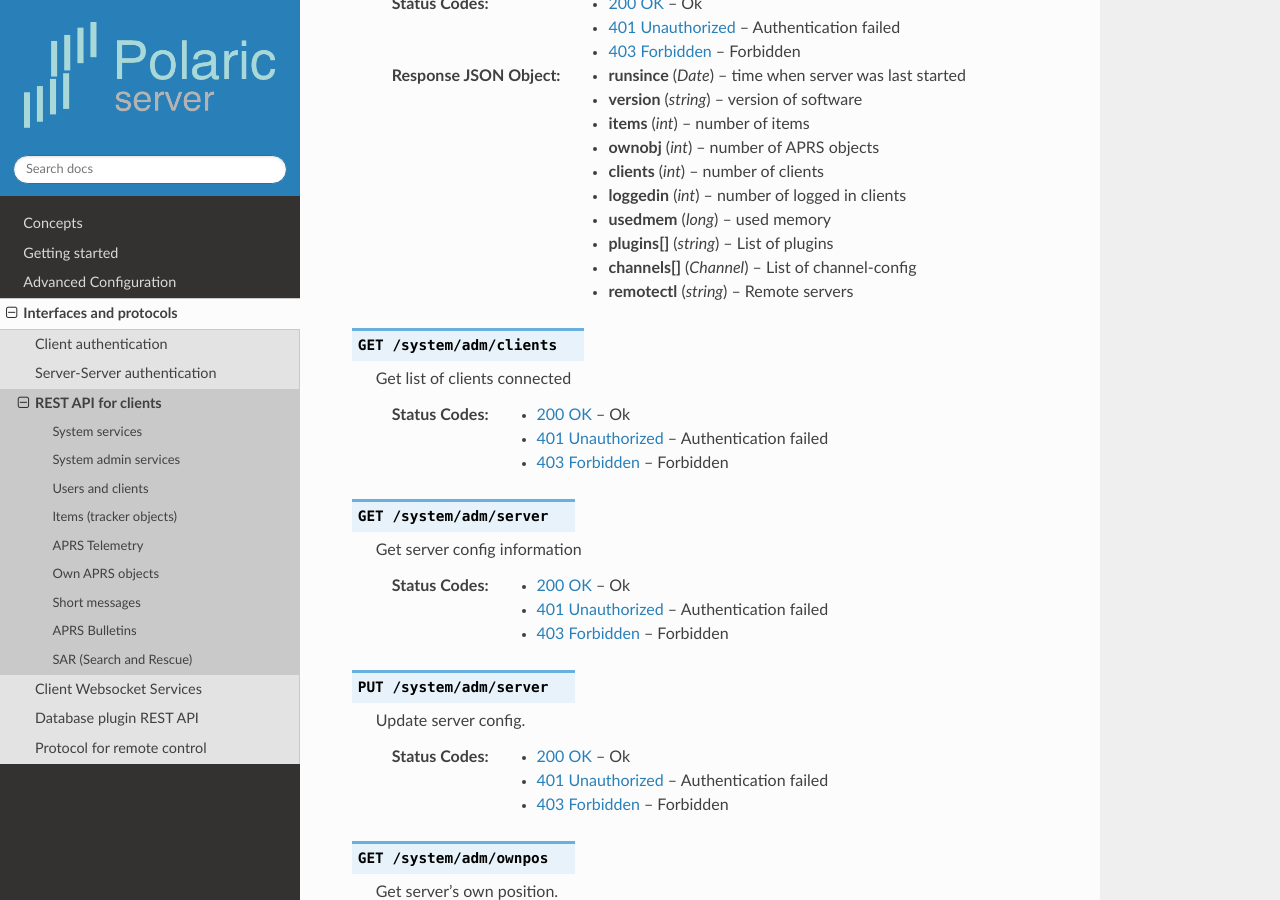
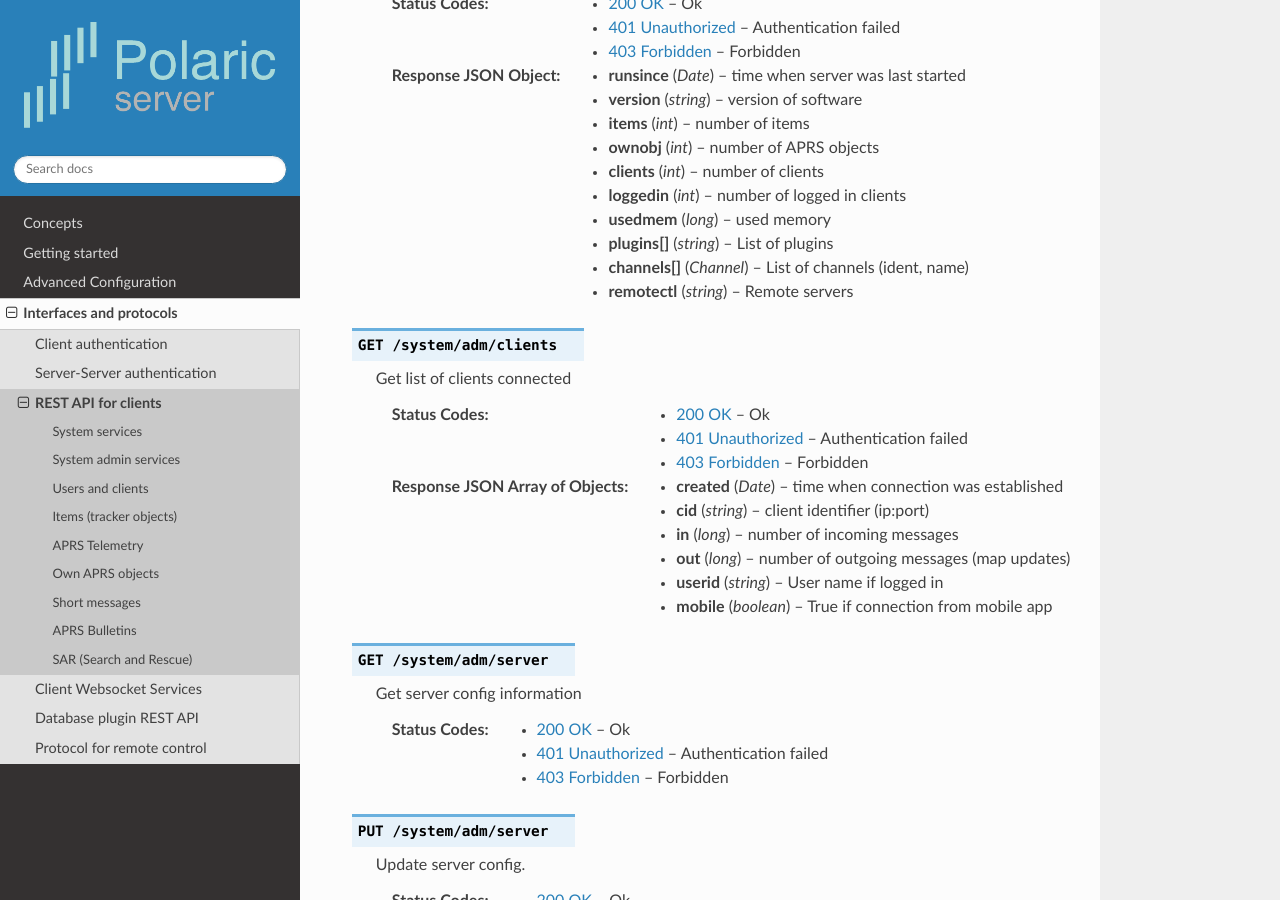
Before and after one commit to joakimsk/docs, a Sphinx documentation site: the page built from docs/restapi.rst, in a window 1280 px wide and 900 px high, scrolled down 3849 px. Built offline with Sphinx 7.4.7 and the Read the Docs theme 2.0.0, drawn with Linux system fonts in a browser that asks for light colours.

Commit message:
Update restapi.rst

```diff
--- a/docs/restapi.rst
+++ b/docs/restapi.rst
@@ -193,7 +193,7 @@ Source: ´SysAdminApi.java´
    :>json int loggedin: number of logged in clients
    :>json long usedmem: used memory
    :>json string plugins[]: List of plugins
-   :>json Channel channels[]: List of channel-config
+   :>json Channel channels[]: List of channels (ident, name)
    :>json string remotectl: Remote servers
 
 .. http:get:: /system/adm/clients
@@ -203,6 +203,12 @@ Source: ´SysAdminApi.java´
    :status 200: Ok
    :status 401: Authentication failed
    :status 403: Forbidden
+   :>jsonarr Date created: time when connection was established
+   :>jsonarr string cid: client identifier (ip:port)
+   :>jsonarr long in: number of incoming messages
+   :>jsonarr long out: number of outgoing messages (map updates)
+   :>jsonarr string userid: User name if logged in
+   :>jsonarr boolean mobile: True if connection from mobile app
 
 .. http:get:: /system/adm/server
 
```
